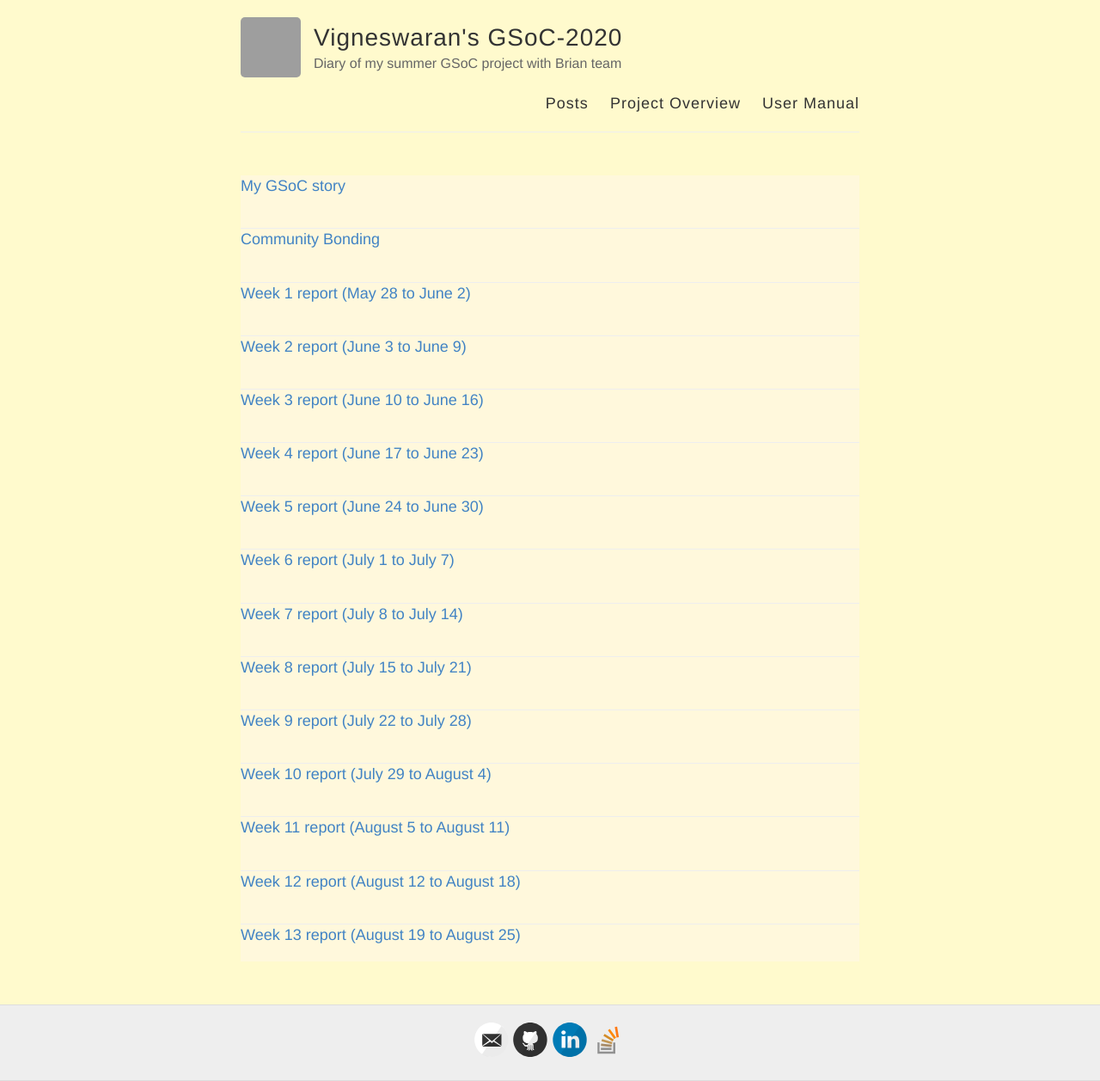
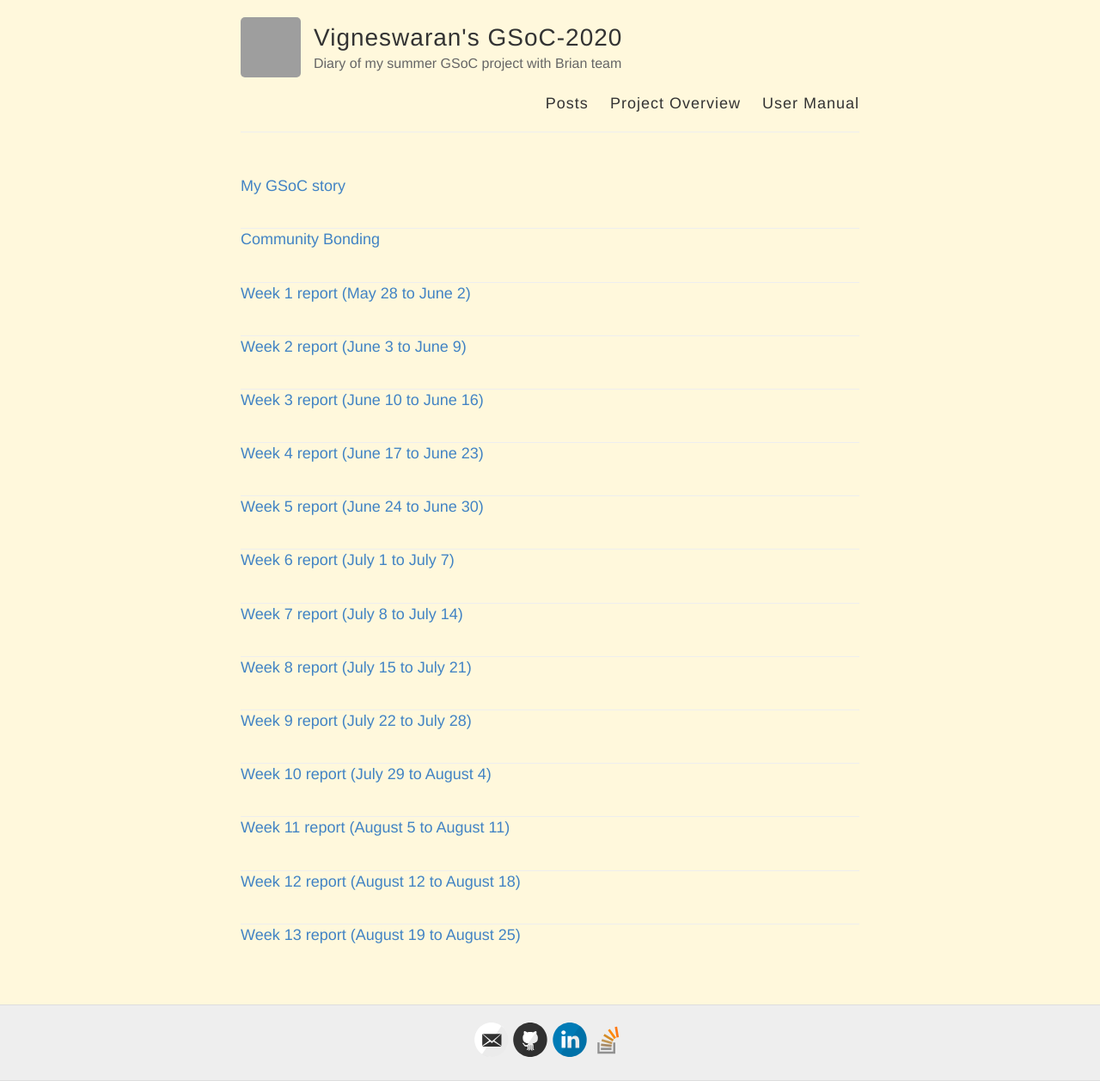
Before and after one commit to vigneswaran-chandrasekaran/Vigneswaran-chandrasekaran.github.io, a Jekyll site: the page built from index.html, in a window 1280 px wide. Shown: the whole page at 86% size. Built offline with Jekyll 4.4.1, drawn with Linux system fonts in a browser that asks for light colours; grey boxes are pictures that could not be loaded.

Commit message:
update img

```diff
--- a/index.html
+++ b/index.html
@@ -2,9 +2,9 @@
 layout: default
 ---
 
-<body style="background-color:LemonChiffon;">
+<body style="background-color:cornsilk">
 
-<div class="posts", style="background-color:cornsilk">
+<div class="posts">
   {% for post in site.posts reversed%}
     <article class="post">
 
```
